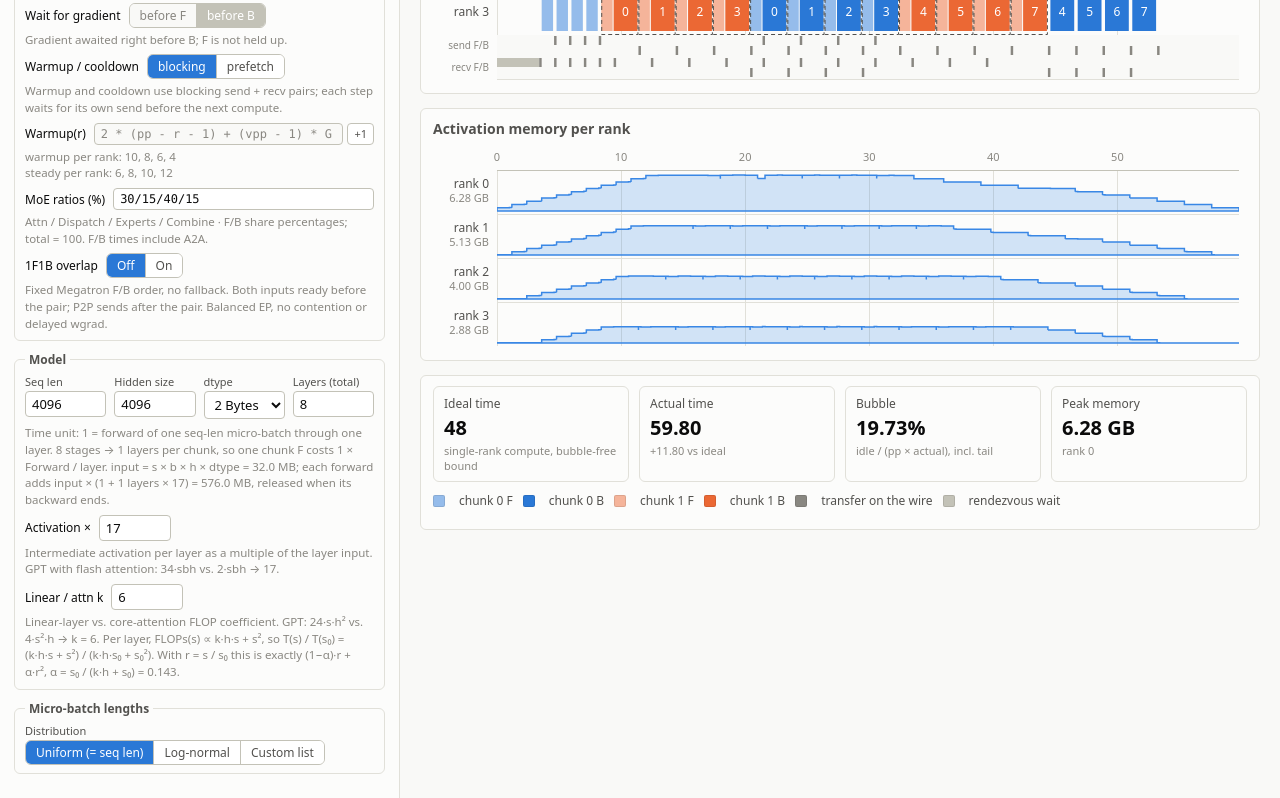
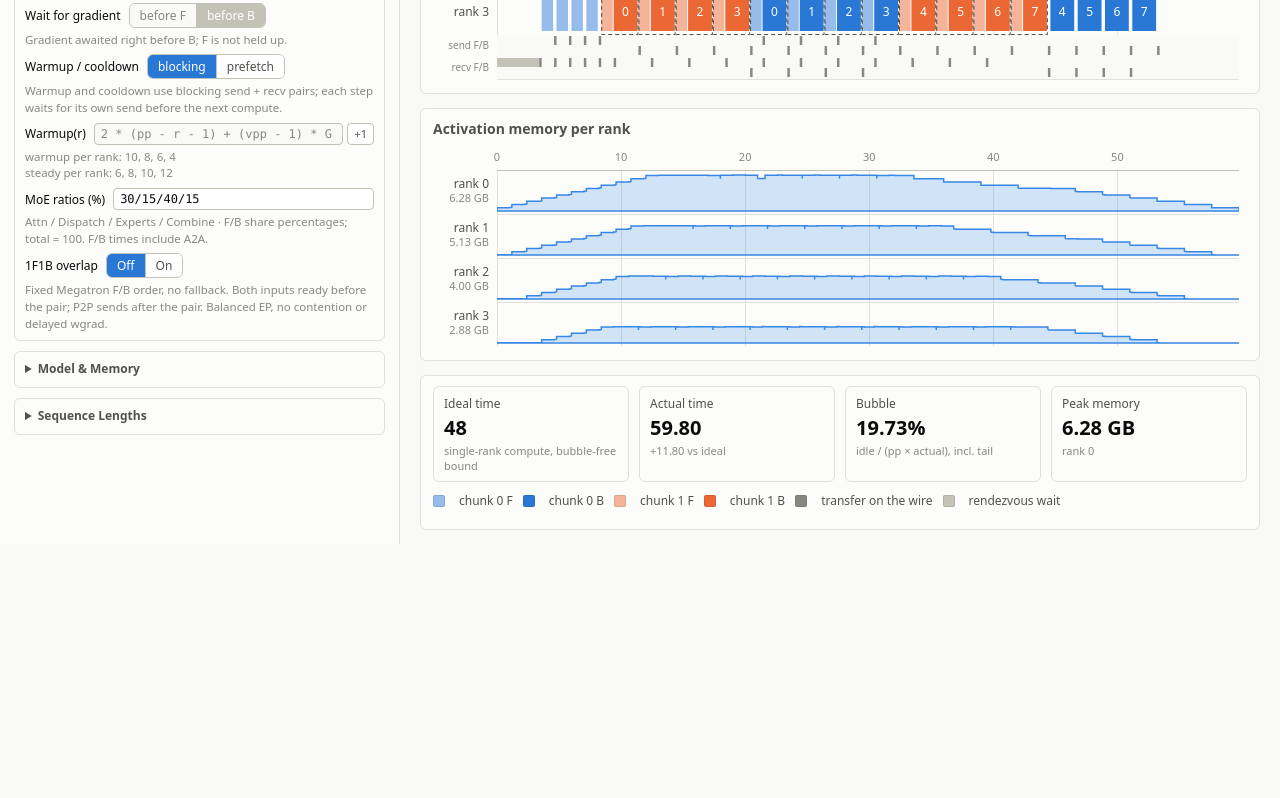
Before and after one commit to niyunsheng/PipeScope, a website built with Vite: page index.html in a window 1280 px wide. Shown: the part 417-1215 px from the top of the page. After the commit the page ends 961 px from the top, so only its background shows below. Built offline with nearby package versions, Linux system fonts and the light colour scheme.

Commit message:
Collapse secondary settings and clarify panel titles

```diff
--- a/src/styles.css
+++ b/src/styles.css
@@ -103,3 +103,6 @@ body { margin: 0; }
 .warmup-extra[aria-pressed="true"] { background: var(--accent, #2879d9); color: white; border-color: var(--accent, #2879d9); }
 .formula-row .with-btn { min-width: 0; }
 .formula-row .with-btn input { min-width: 0; }
+
+.collapsible-group > summary { cursor: pointer; font-size: 12px; font-weight: 600; color: var(--ink-2); padding: 2px 0; }
+.collapsible-group[open] > summary { margin-bottom: 8px; }
--- a/src/ui/controls.ts
+++ b/src/ui/controls.ts
@@ -99,6 +99,16 @@ function fieldset(parent: HTMLElement, legend: string): { fs: HTMLFieldSetElemen
   fs.appendChild(grid);
   parent.appendChild(fs);
   return { fs, grid };
+}
+
+/** Secondary settings start collapsed; native details supports keyboard toggling. */
+function collapsibleGroup(parent: HTMLElement, title: string): { grid: HTMLDivElement } {
+  const details = el('details', 'group collapsible-group');
+  details.appendChild(el('summary', undefined, title));
+  const grid = el('div', 'grid3');
+  details.appendChild(grid);
+  parent.appendChild(details);
+  return { grid };
 }
 
 function select<V extends string>(options: { value: V; label: string }[], onChange: (v: V) => void): HTMLSelectElement {
@@ -314,7 +324,7 @@ export function mountControls(root: HTMLElement, scheduleSlot: HTMLElement, stor
   pipe.grid.appendChild(moeRow);
 
   // Model
-  const model = fieldset(form, t('groupMemory'));
+  const model = collapsibleGroup(form, t('groupMemory'));
   model.grid.className = 'grid4'; // the four shape fields on one row (micro-batch size stays 1)
   for (const f of MODEL_FIELDS) addNum(model.grid, f);
   const dtypeSelect = select(
@@ -335,7 +345,7 @@ export function mountControls(root: HTMLElement, scheduleSlot: HTMLElement, stor
   }
 
   // Micro-batch lengths
-  const len = fieldset(form, t('groupLengths'));
+  const len = collapsibleGroup(form, t('groupLengths'));
   const modeSeg = segmented<LengthMode>(
     [
       { value: 'uniform', label: t('modeUniform') },
--- a/src/ui/i18n.ts
+++ b/src/ui/i18n.ts
@@ -26,7 +26,7 @@ const en = {
   memoryPanel: 'Activation memory per rank',
   groupSchedule: 'Schedule',
   groupPipeline: 'Pipeline',
-  groupMemory: 'Model',
+  groupMemory: 'Model & Memory',
   schedule: 'Schedule',
   comm: 'P2P comm',
   commAsync: 'isend / irecv',
@@ -110,7 +110,7 @@ const en = {
   memory: 'memory',
   resident: 'resident',
   none: 'none',
-  groupLengths: 'Micro-batch lengths',
+  groupLengths: 'Sequence Lengths',
   lengthMode: 'Distribution',
   modeUniform: 'Uniform (= seq len)',
   modeLognormal: 'Log-normal',
```
